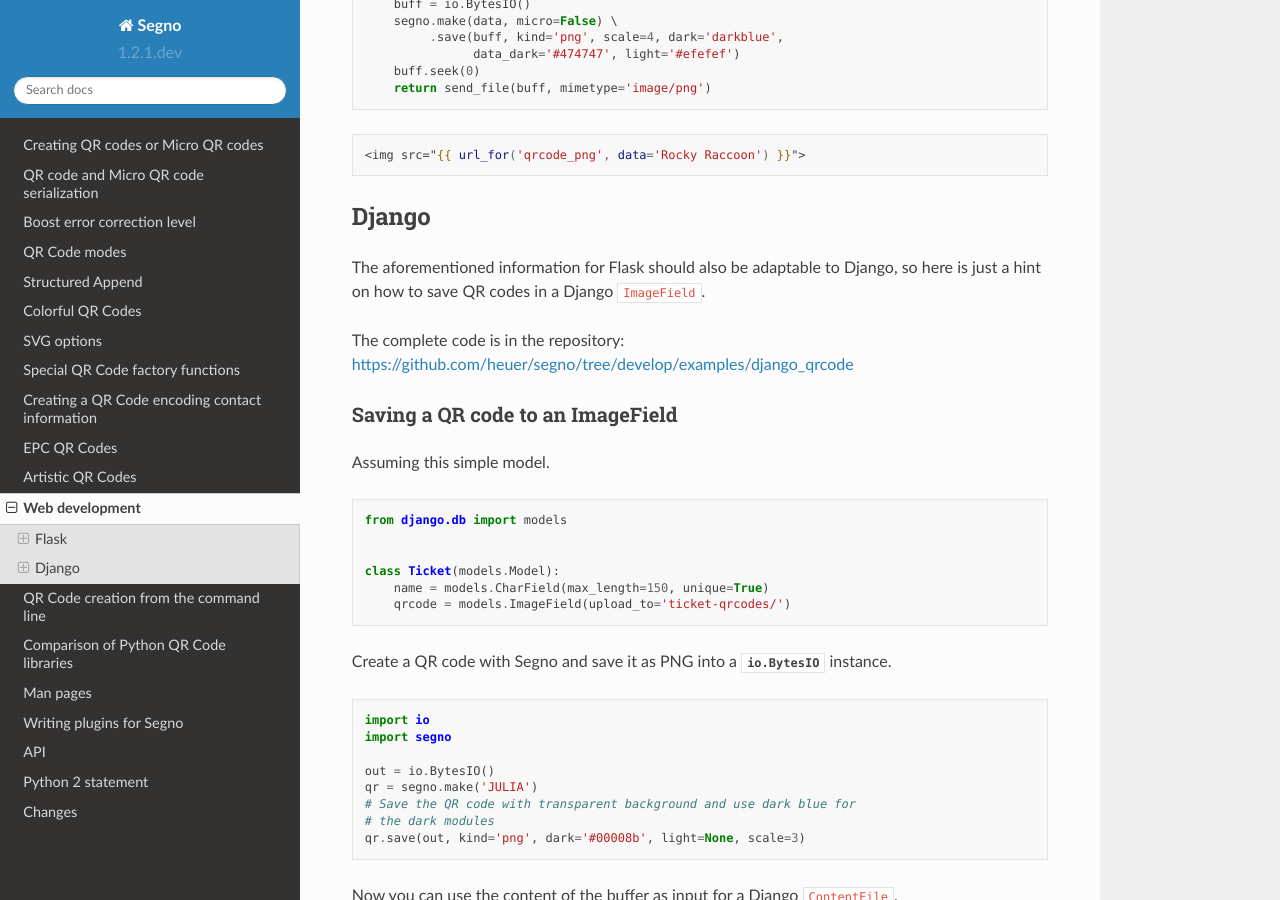
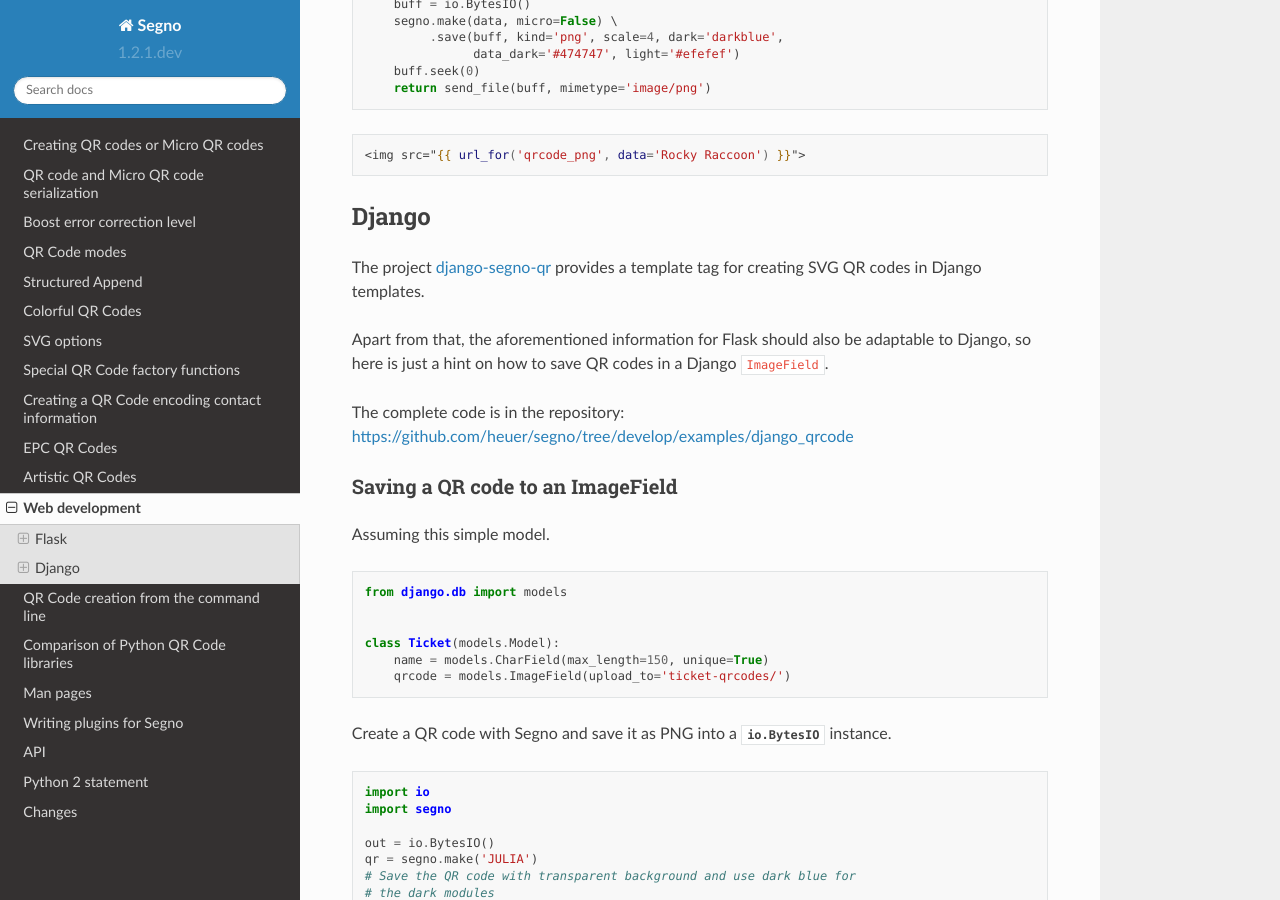
Before and after one commit to heuer/segno, a Sphinx documentation site: the page built from docs/web-development.rst, in a window 1280 px wide and 900 px high, scrolled down 1608 px. Built offline with Sphinx 7.4.7 and the Read the Docs theme 2.0.0, drawn with Linux system fonts in a browser that asks for light colours; the version number is read from the project's files by our own code.

Commit message:
Added hint to https://github.com/ideler/django-segno-qr

```diff
--- a/docs/web-development.rst
+++ b/docs/web-development.rst
@@ -104,8 +104,12 @@ then to deliver them with ``send_file``.
 Django
 ------
 
-The aforementioned information for Flask should also be adaptable to Django, so
-here is just a hint on how to save QR codes in a Django ``ImageField``.
+The project `django-segno-qr <https://pypi.org/project/django-segno-qr/>`_
+provides a template tag for creating SVG QR codes in Django templates.
+
+Apart from that, the aforementioned information for Flask should also be
+adaptable to Django, so here is just a hint on how to save QR codes in a
+Django ``ImageField``.
 
 The complete code is in the repository:
 https://github.com/heuer/segno/tree/develop/examples/django_qrcode
```
